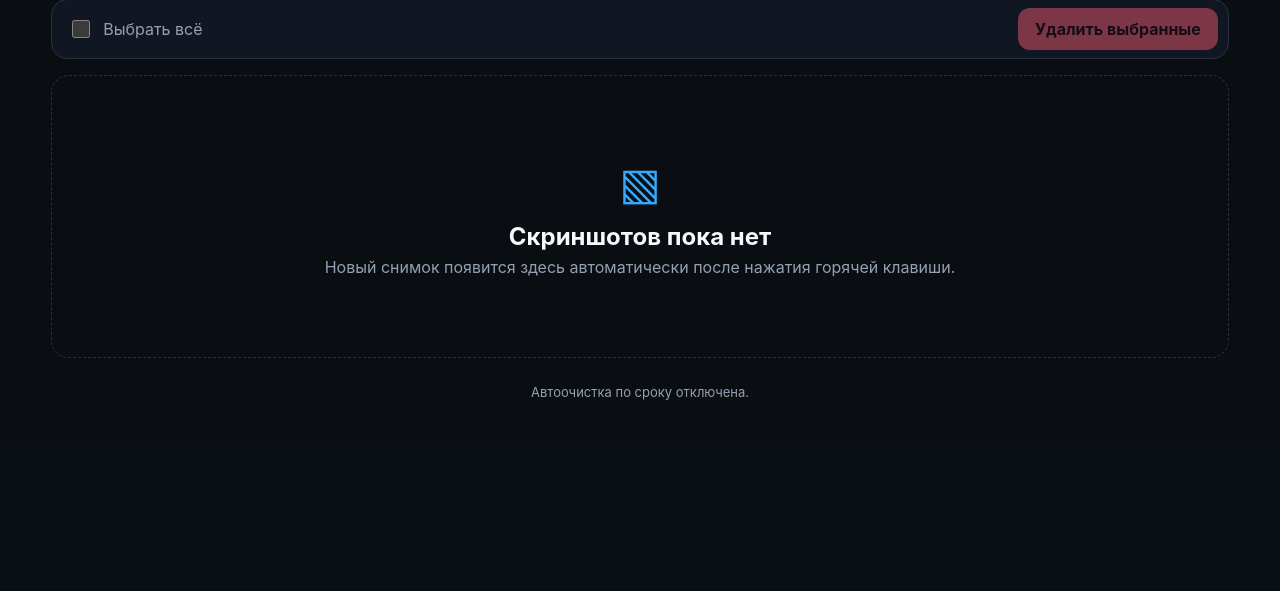
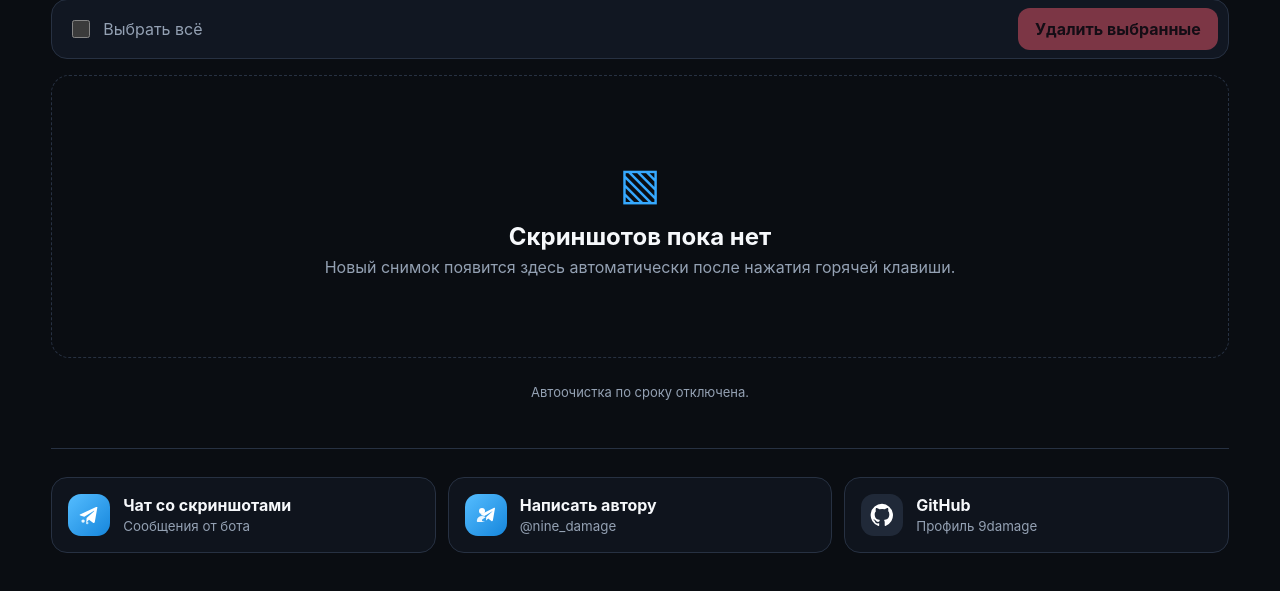
Before and after one commit to 9damage/Telegram-Screenshot-Hotkey, a Flask app: page / in a window 1280 px wide. Shown: the part 502-1093 px from the top of the page. Before the commit the page ends 902 px from the top, so only its background shows below. Run offline with Flask 3, Linux system fonts and the light colour scheme; the visitor is signed in with stand-in values (Sample User, id 1); data that the repository does not hold is empty.

Commit message:
Add footer contact links

```diff
--- a/server/static/app.css
+++ b/server/static/app.css
@@ -228,6 +228,49 @@ input[type="checkbox"] { width: 18px; height: 18px; accent-color: var(--accent);
 .pagination { display: flex; align-items: center; justify-content: center; gap: 18px; margin-top: 28px; color: var(--muted); }
 .retention-note { margin: 26px 0 0; color: var(--muted); text-align: center; font-size: 13px; }
 
+.site-footer {
+    display: grid;
+    width: min(1500px, 92vw);
+    margin: 8px auto 0;
+    padding: 28px 0 38px;
+    border-top: 1px solid var(--line);
+    grid-template-columns: repeat(3, minmax(0, 1fr));
+    gap: 12px;
+}
+.footer-link {
+    display: flex;
+    min-width: 0;
+    min-height: 76px;
+    padding: 14px 16px;
+    align-items: center;
+    gap: 13px;
+    border: 1px solid var(--line);
+    border-radius: 16px;
+    color: var(--text);
+    background: rgba(17,23,34,.72);
+    text-decoration: none;
+    transition: border-color .2s ease, background .2s ease, transform .2s ease;
+}
+.footer-link:hover {
+    border-color: rgba(57,174,255,.55);
+    background: rgba(21,31,46,.9);
+    transform: translateY(-2px);
+}
+.footer-link-icon {
+    display: grid;
+    width: 42px;
+    height: 42px;
+    flex: 0 0 42px;
+    place-items: center;
+    border-radius: 13px;
+    background: linear-gradient(135deg, #55bdff, #1686dc);
+}
+.footer-link-icon-github { background: #202938; }
+.footer-link-icon img { display: block; width: 24px; height: 24px; }
+.footer-link-copy { display: grid; min-width: 0; gap: 3px; }
+.footer-link-copy strong { overflow: hidden; text-overflow: ellipsis; white-space: nowrap; }
+.footer-link-copy small { overflow: hidden; color: var(--muted); text-overflow: ellipsis; white-space: nowrap; }
+
 .flash { margin: 0 0 18px; padding: 13px 15px; border-radius: 12px; border: 1px solid var(--line); }
 .flash-error { border-color: rgba(255,92,112,.45); background: rgba(255,92,112,.1); }
 .flash-success { border-color: rgba(54,211,153,.4); background: rgba(54,211,153,.08); }
@@ -339,6 +382,7 @@ dialog::backdrop { background: rgba(0,0,0,.82); backdrop-filter: blur(8px); }
     .settings-bar { align-items: stretch; flex-direction: column; }
     .retention-form { flex-wrap: wrap; }
     #stop-client { width: 100%; }
+    .site-footer { width: min(94vw, 650px); grid-template-columns: 1fr; }
 }
 @media (max-width: 480px) {
     .topbar { padding: 0 3vw; }
--- a/server/templates/gallery.html
+++ b/server/templates/gallery.html
@@ -167,6 +167,36 @@
         </p>
     </main>
 
+    <footer class="site-footer" aria-label="Полезные ссылки">
+        <a class="footer-link" href="https://t.me/+6VaoTUix5xozYmE6" target="_blank" rel="noopener noreferrer">
+            <span class="footer-link-icon" aria-hidden="true">
+                <img src="{{ url_for('static', filename='telegram-chat-icon.svg') }}" alt="">
+            </span>
+            <span class="footer-link-copy">
+                <strong>Чат со скриншотами</strong>
+                <small>Сообщения от бота</small>
+            </span>
+        </a>
+        <a class="footer-link" href="https://t.me/nine_damage" target="_blank" rel="noopener noreferrer">
+            <span class="footer-link-icon" aria-hidden="true">
+                <img src="{{ url_for('static', filename='telegram-user-icon.svg') }}" alt="">
+            </span>
+            <span class="footer-link-copy">
+                <strong>Написать автору</strong>
+                <small>@nine_damage</small>
+            </span>
+        </a>
+        <a class="footer-link" href="https://github.com/9damage" target="_blank" rel="noopener noreferrer">
+            <span class="footer-link-icon footer-link-icon-github" aria-hidden="true">
+                <img src="{{ url_for('static', filename='github-icon.svg') }}" alt="">
+            </span>
+            <span class="footer-link-copy">
+                <strong>GitHub</strong>
+                <small>Профиль 9damage</small>
+            </span>
+        </a>
+    </footer>
+
     <dialog id="viewer-dialog" class="viewer-dialog">
         <div class="viewer-bar">
             <span id="viewer-title"></span>
```
Also changed, not shown: server/static/github-icon.svg (added), server/static/telegram-chat-icon.svg (added), server/static/telegram-user-icon.svg (added).
